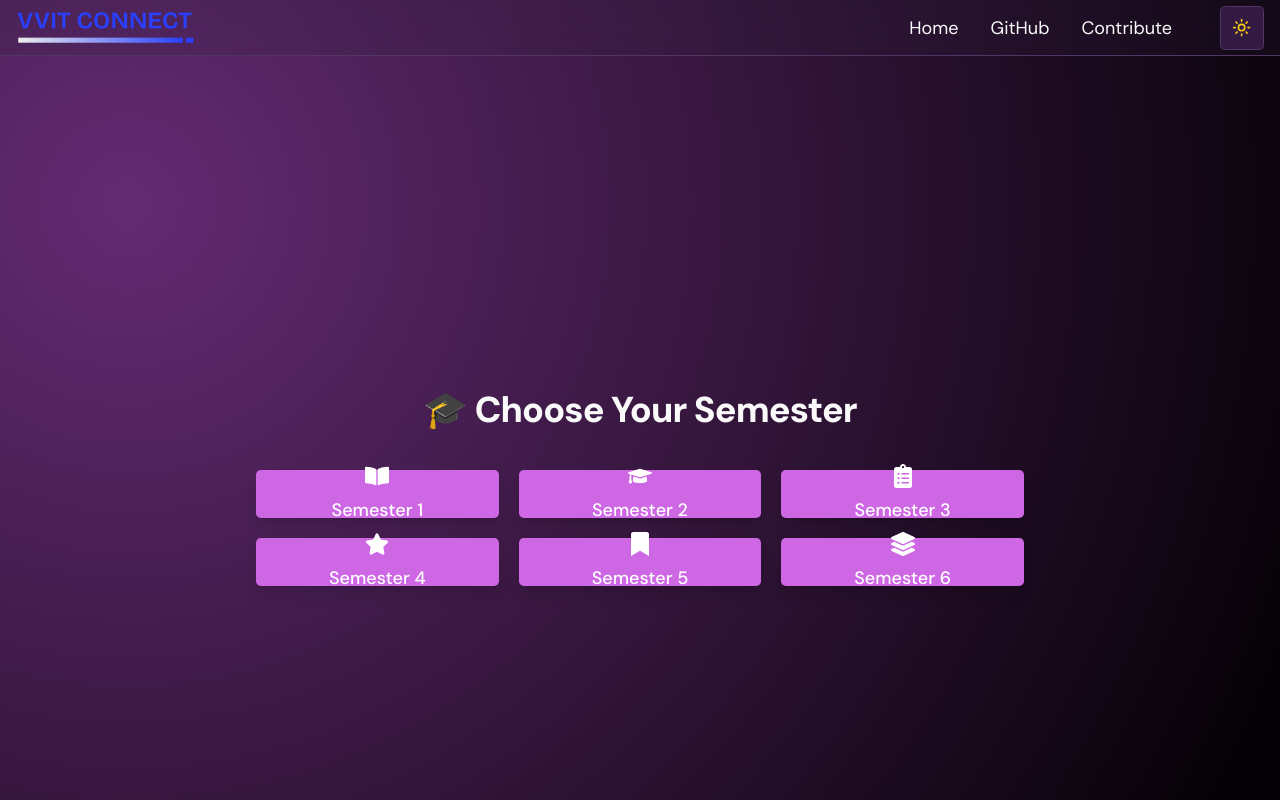
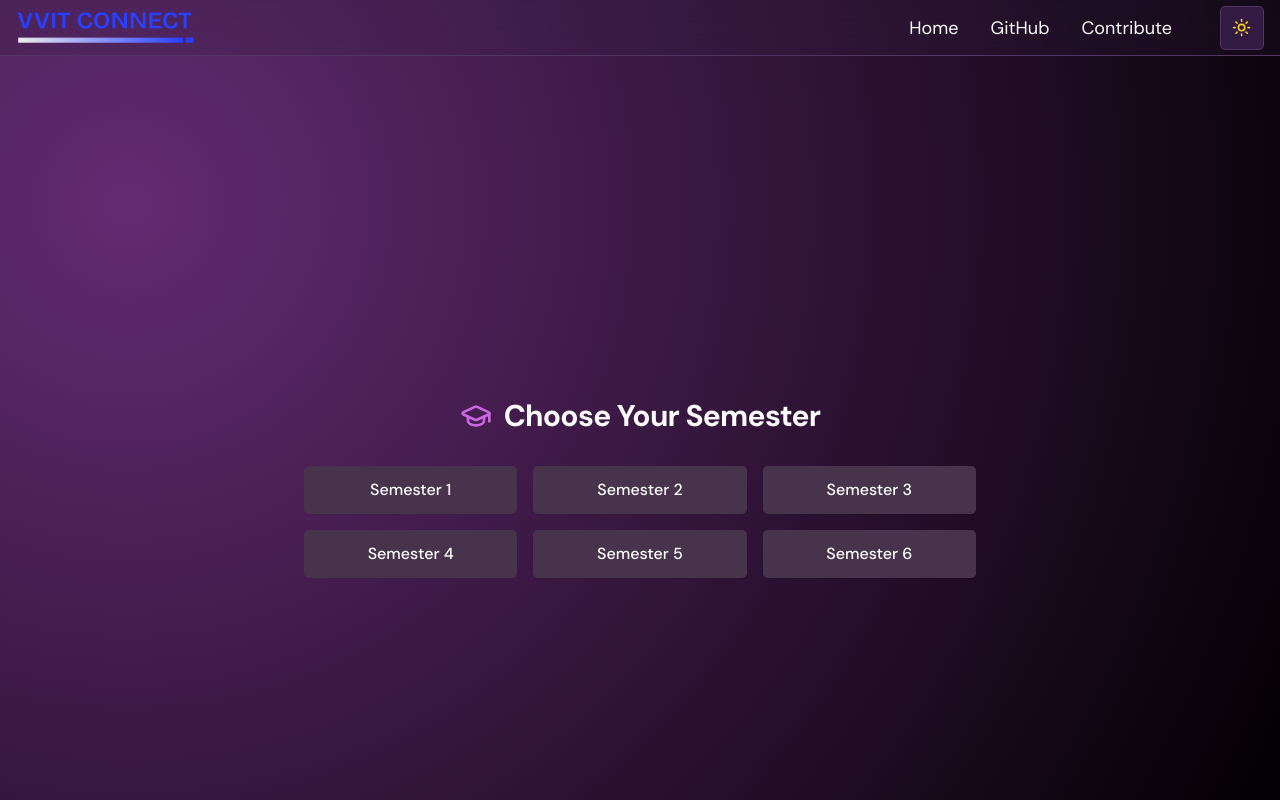
Before and after one commit to pyKinsu/VVITConnect, a Next.js app: page /bba in a window 1280 px wide. Shown: the top 800 px of the page. Built offline with nearby package versions, Linux system fonts and the light colour scheme.

Commit message:
Update page.tsx

```diff
--- a/src/app/bba/page.tsx
+++ b/src/app/bba/page.tsx
@@ -2,45 +2,40 @@
 
 import { useRouter } from "next/navigation";
 import { Button } from "@/components/ui/button";
-import {
-  FaBookOpen,
-  FaGraduationCap,
-  FaClipboardList,
-  FaStar,
-  FaBookmark,
-  FaLayerGroup,
-} from "react-icons/fa";
+import { GraduationCap } from "lucide-react"; // header icon
 
 export default function BbaSemestersPage() {
   const router = useRouter();
 
   const semesters = [
-    { id: 1, title: "Semester 1", icon: <FaBookOpen />, route: "/bba/semester-1" },
-    { id: 2, title: "Semester 2", icon: <FaGraduationCap />, route: "/bba/semester-2" },
-    { id: 3, title: "Semester 3", icon: <FaClipboardList />, route: "/bba/semester-3" },
-    { id: 4, title: "Semester 4", icon: <FaStar />, route: "/bba/semester-4" },
-    { id: 5, title: "Semester 5", icon: <FaBookmark />, route: "/bba/semester-5" },
-    { id: 6, title: "Semester 6", icon: <FaLayerGroup />, route: "/bba/semester-6" },
+    { id: 1, title: "Semester 1", route: "/bba/semester-1" },
+    { id: 2, title: "Semester 2", route: "/bba/semester-2" },
+    { id: 3, title: "Semester 3", route: "/bba/semester-3" },
+    { id: 4, title: "Semester 4", route: "/bba/semester-4" },
+    { id: 5, title: "Semester 5", route: "/bba/semester-5" },
+    { id: 6, title: "Semester 6", route: "/bba/semester-6" },
   ];
 
   return (
     <main className="flex flex-col items-center justify-center min-h-screen bg-transparent px-4 py-10">
-      {/* Heading */}
-      <h1 className="mb-10 text-3xl font-extrabold text-center tracking-tight md:text-4xl">
-        🎓 Choose Your Semester
-      </h1>
+      {/* Header */}
+      <div className="flex items-center gap-3 mb-8">
+        <GraduationCap className="h-8 w-8 text-primary" />
+        <h1 className="text-2xl md:text-3xl font-bold tracking-tight">
+          Choose Your Semester
+        </h1>
+      </div>
 
-      {/* Responsive Buttons Grid */}
-      <div className="grid w-full max-w-3xl grid-cols-2 gap-5 md:grid-cols-3">
+      {/* Buttons Grid */}
+      <div className="grid w-full max-w-2xl grid-cols-2 gap-4 md:grid-cols-3">
         {semesters.map((s) => (
           <Button
             key={s.id}
-            variant="default"
-            size="lg"
-            className="flex flex-col items-center justify-center gap-2 py-6 shadow-lg hover:scale-105 transition-transform text-base sm:text-lg"
+            variant="secondary"
+            size="sm"
+            className="h-12 text-sm md:text-base font-medium rounded-lg shadow-sm hover:shadow-md hover:scale-[1.03] transition-all"
             onClick={() => router.push(s.route)}
           >
-            <span className="text-2xl">{s.icon}</span>
             {s.title}
           </Button>
         ))}
```
